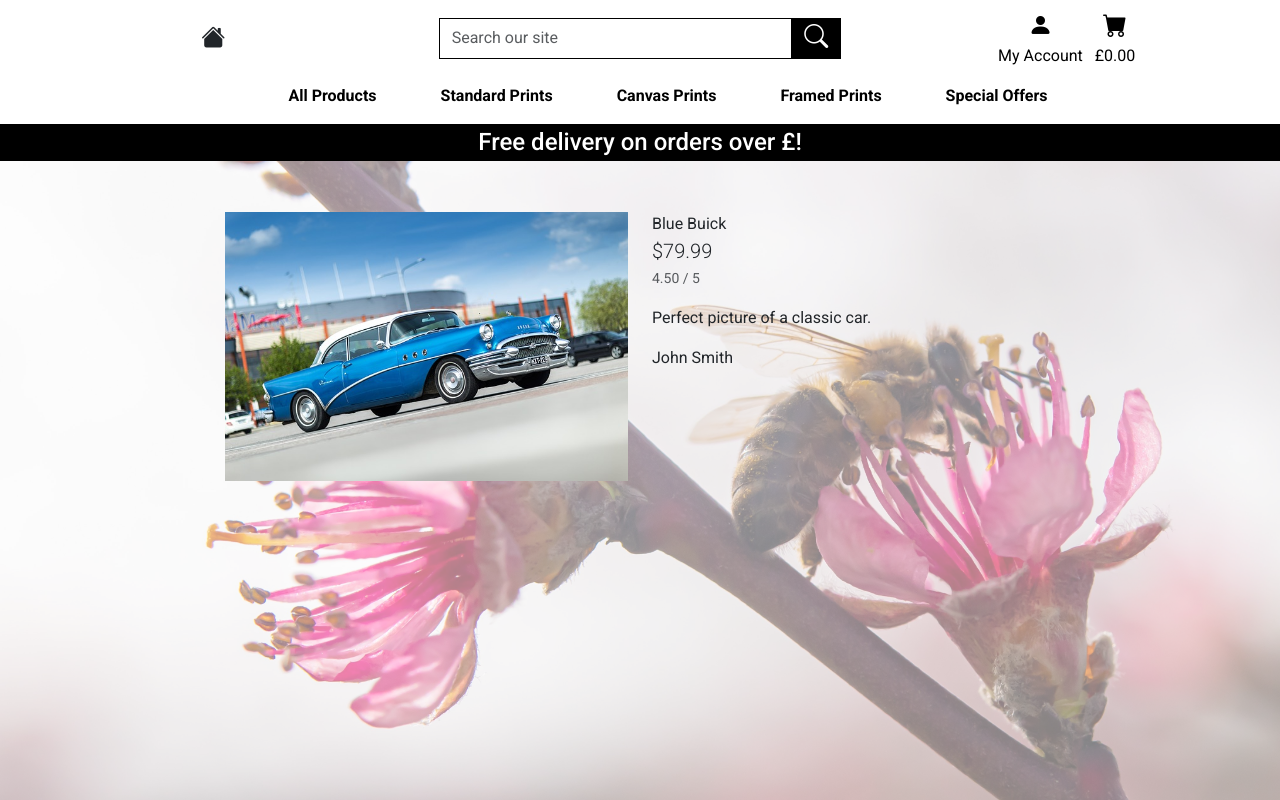
After one commit to anthonyradose/obscuraview_milestone_project4, a Django app: page /products/2 in a window 1280 px wide. The commit adds this page. Run offline with Django 5.2, Linux system fonts and the light colour scheme; data comes from the database, SQL or seed files in the repository.

Commit message:
Add product detail template and functionality

```diff
--- a/home/templates/home/index.html
+++ b/home/templates/home/index.html
@@ -18,7 +18,7 @@
                 </h1>
                 <div class="my-5">
                     <h4>
-                        <a href="" class="explore-button btn btn-lg py-3">Explore</a>
+                        <a href="{% url 'products' %}" class="explore-button btn btn-lg py-3">Explore</a>
                     </h4>
                 </div>
             </div>
--- /dev/null
+++ b/products/templates/products/product_detail.html
@@ -0,0 +1,44 @@
+{% extends "base.html" %}
+{% load static %}
+
+{% block page_header %}
+    <div class="container header-container">
+        <div class="row">
+            <div class="col"></div>
+        </div>
+    </div>
+{% endblock %}
+
+{% block content %}
+    <div class="overlay"></div>
+    <div class="container-fluid">
+        <div class="row">
+            <div class="col-12 col-md-6 col-lg-4 offset-lg-2">
+                <div class="image-container my-5">
+                    {% if product.image %}
+                        <a href="{{ product.image.url }}" target="_blank">
+                            <img class="card-img-top img-fluid" src="{{ product.image.url }}" alt="{{ product.name }}">
+                        </a>
+                        {% else %}
+                        <a href="">
+                            <img class="card-img-top img-fluid" src="{{ MEDIA_URL }}noimage.png" alt="{{ product.name }}">
+                        </a>
+                    {% endif %}
+                </div>
+            </div>
+            <div class="col-12 col-md-6 col-lg-4">
+                <div class="product-details-container mb-5 mt-md-5">
+                    <p class="mb-0">{{ product.name }}</p>
+                    <p class="lead mb-0 text-left font-weight-bold">${{ product.price }}</p>
+                    {% if product.rating %}
+                        <small class="text-muted"><i class="fas fa-star mr-1"></i>{{ product.rating }} / 5</small>
+                    {% else %}
+                        <small class="text-muted">No Rating</small>
+                    {% endif %}
+                    <p class="mt-3">{{ product.description }}</p>
+                    <p class="mb-0">{{ product.photographer }}</p>
+                </div>
+            </div>
+        </div>
+    </div>
+{% endblock %}
--- a/products/templates/products/products.html
+++ b/products/templates/products/products.html
@@ -25,11 +25,11 @@
                         <div class="col-sm-6 col-md-6 col-lg-4 col-xl-3">
                             <div class="card border-0">
                                 {% if product.image %}
-                                <a href="">
+                                <a href="{% url 'product_detail' product.id %}">
                                     <img class="card-img-top img-fluid" src="{{ product.image.url }}" alt="{{ product.name }}">
                                 </a>
                                 {% else %}
-                                <a href="">
+                                <a href="{% url 'product_detail' product.id %}">
                                     <img class="card-img-top img-fluid" src="{{ MEDIA_URL }}noimage.png" alt="{{ product.name }}">
                                 </a>
                                 {% endif %}
--- a/products/urls.py
+++ b/products/urls.py
@@ -2,5 +2,6 @@ from django.urls import path
 from . import views
 
 urlpatterns = [
-    path('', views.all_products, name='products')
+    path('', views.all_products, name='products'),
+    path('<product_id>', views.product_detail, name='product_detail')
 ]
--- a/products/views.py
+++ b/products/views.py
@@ -1,4 +1,4 @@
-from django.shortcuts import render
+from django.shortcuts import render, get_object_or_404
 from .models import Product
 
 
@@ -12,3 +12,15 @@ def all_products(request):
     }
 
     return render(request, 'products/products.html', context)
+
+
+def product_detail(request, product_id):
+    """ A view to show individual product details """
+
+    product = get_object_or_404(Product, pk=product_id)
+
+    context = {
+        'product': product,
+    }
+
+    return render(request, 'products/product_detail.html', context)
--- a/static/css/base.css
+++ b/static/css/base.css
@@ -10,9 +10,9 @@ body {
   font-family: "Roboto", sans-serif;
 }
 
-.header-container {
+/* .header-container {
   padding-top: 164px;
-}
+} */
 
 /* from Bulma */
 .icon {
@@ -86,3 +86,29 @@ body {
     max-width: 80%;
   }
 }
+
+/* fixed top navbar only on medium and up */
+@media (min-width: 992px) {
+  .fixed-top-desktop-only {
+      position: fixed;
+      top: 0;
+      right: 0;
+      left: 0;
+      z-index: 1030;
+  }
+
+  .header-container {
+      padding-top: 164px;
+  }
+}
+
+/* pad the top a bit when navbar is collapsed on mobile */
+@media (max-width: 991px) {
+  .header-container {
+      padding-top: 116px;
+  }
+
+  body {
+      height: calc(100vh - 116px);
+  }
+}
--- a/templates/includes/main-nav.html
+++ b/templates/includes/main-nav.html
@@ -8,7 +8,7 @@
                 <a href="" class="dropdown-item">By Price</a>
                 <a href="" class="dropdown-item">By Rating</a>
                 <a href="" class="dropdown-item">By Category</a>
-                <a href="" class="dropdown-item">All Products</a>
+                <a href="{% url 'products' %}" class="dropdown-item">All Products</a>
             </div>
         </li>
 
```
